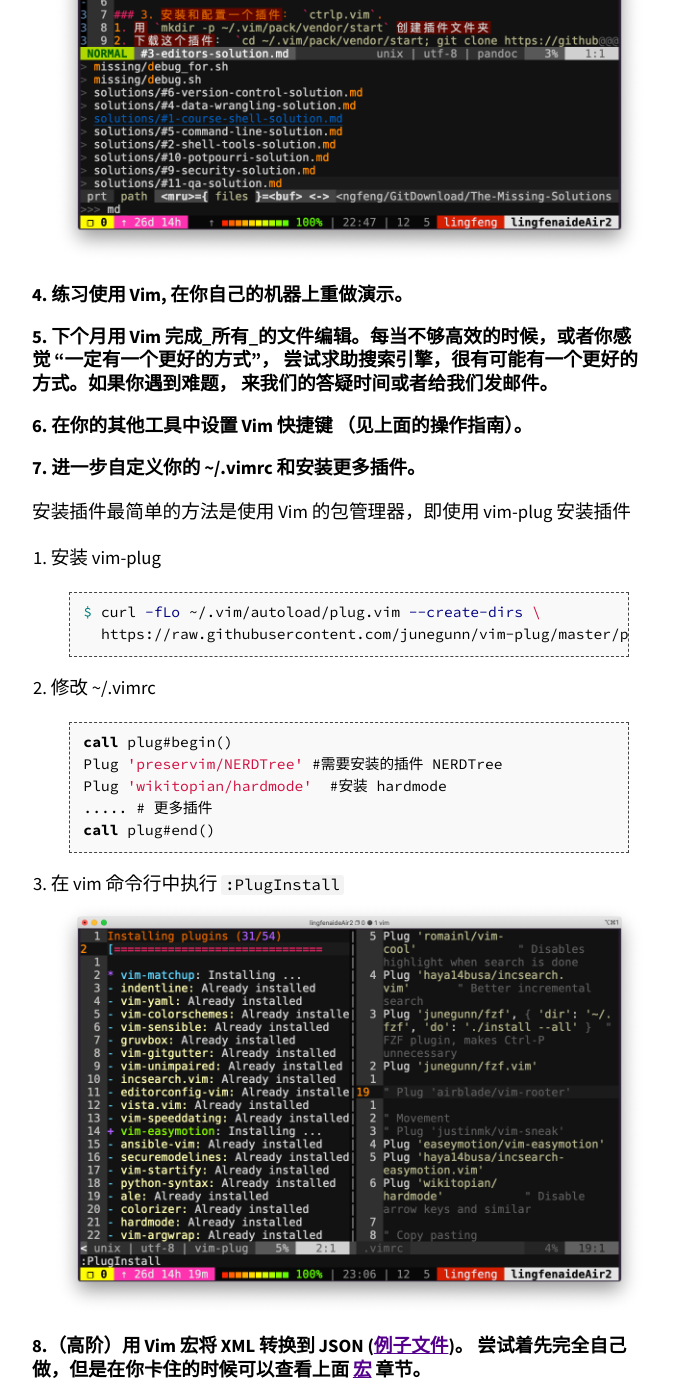
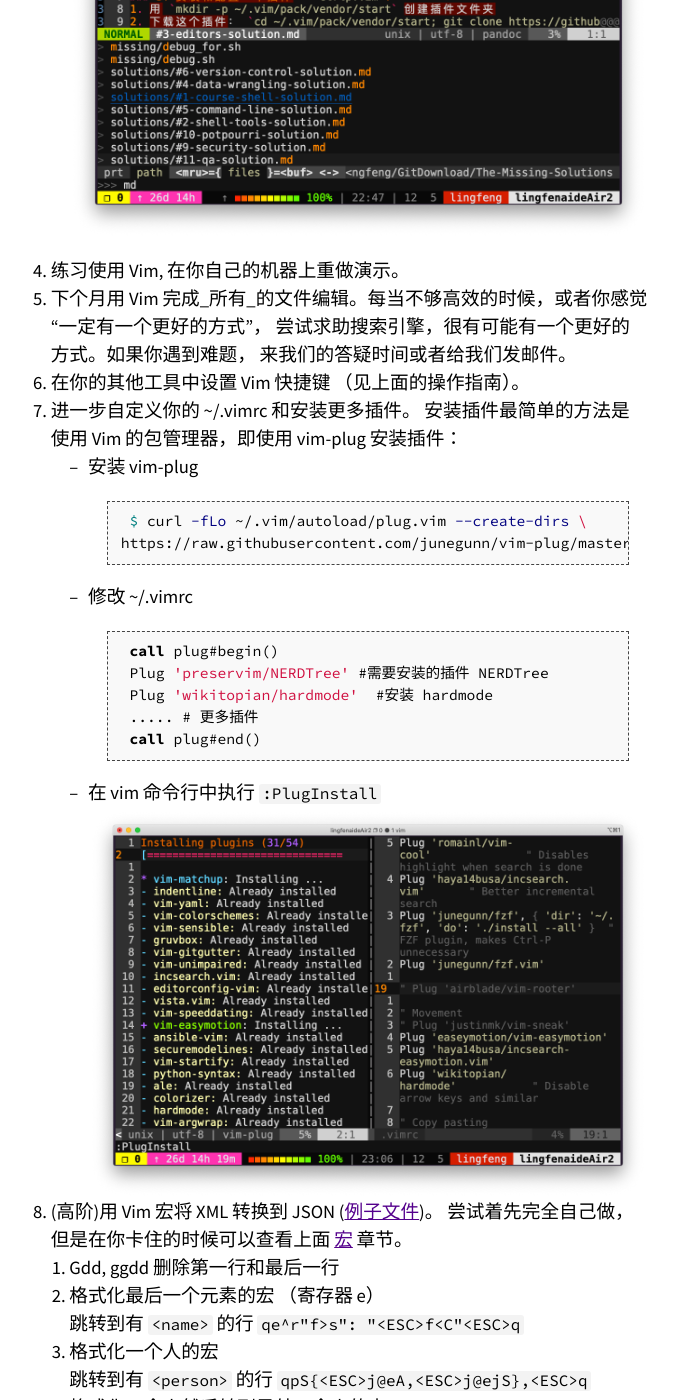
Before and after one commit to missing-semester-cn/missing-semester-cn.github.io, a Jekyll site: the page built from _2020/solutions/editors-solution.md, in a window 1280 px wide and 1400 px high, scrolled down 1390 px. Shown: the whole window, without its empty margins (300-978 px from the left). Built offline with Jekyll 4.4.1, drawn with Linux system fonts in a browser that asks for light colours; some of the changed text lies outside the part shown.

Commit message:
update solution#3

````diff
--- a/_2020/solutions/editors-solution.md
+++ b/_2020/solutions/editors-solution.md
@@ -4,64 +4,54 @@
 solution: true
 ---
 
-### 1. 完成 vimtutor。 备注： 它在一个 80x24（80 列，24 行） 终端窗口看起来最好。
-```bash
-vimtutor
-```
-### 2. 下载我们的[vimrc](https://missing-semester-cn.github.io/2020/files/vimrc)，然后把它保存到 `~/.vimrc`。 通读这个注释详细的文件 （用 Vim!）， 然后观察 Vim 在这个新的设置下看起来和使用起来有哪些细微的区别。
-
-### 3. 安装和配置一个插件： `ctrlp.vim`.
-1. 用 `mkdir -p ~/.vim/pack/vendor/start` 创建插件文件夹
-2. 下载这个插件： `cd ~/.vim/pack/vendor/start; git clone https://github.com/ctrlpvim/ctrlp.vim`
-下载后需要在~/.vimrc 中添加如下设置，参考[这里](http://ctrlpvim.github.io/ctrlp.vim/#installation)
-    ```vim
-    set runtimepath^=~/.vim/pack/vendor/start/ctrlp.vim
-    ```
-3. 请阅读这个插件的[文档](https://github.com/ctrlpvim/ctrlp.vim/blob/master/readme.md)。 尝试用 CtrlP 来在一个工程文件夹里定位一个文件， 打开 Vim, 然后用 Vim 命令控制行开始 :CtrlP.  ![1.png]({{site.url}}/2020/solutions/images/3/1.png)
-
-
-4. 自定义 CtrlP： 添加 [configuration](https://github.com/ctrlpvim/ctrlp.vim/blob/master/readme.md#basic-options) 到你的 ~/.vimrc 来用按 Ctrl-P 打开 CtrlP
-    ```vim
-    let g:ctrlp_map ='<c-p>'
-    let g:ctrlp_cmd = 'CtrlP'
-    let g:ctrlp_working_path_mode = 'ra' #设置默认路径为当前路径
-    ```
-    ![1.png]({{site.url}}/2020/solutions/images/3/2.png)
-
-### 4. 练习使用 Vim, 在你自己的机器上重做演示。
-
-### 5. 下个月用 Vim 完成_所有_的文件编辑。每当不够高效的时候，或者你感觉 “一定有一个更好的方式”， 尝试求助搜索引擎，很有可能有一个更好的方式。如果你遇到难题， 来我们的答疑时间或者给我们发邮件。
-
-### 6. 在你的其他工具中设置 Vim 快捷键 （见上面的操作指南）。
-
-### 7. 进一步自定义你的 ~/.vimrc 和安装更多插件。
-安装插件最简单的方法是使用 Vim 的包管理器，即使用 vim-plug 安装插件
-1. 安装 vim-plug
-```bash
-$ curl -fLo ~/.vim/autoload/plug.vim --create-dirs \
-  https://raw.githubusercontent.com/junegunn/vim-plug/master/plug.vim
-```
-2. 修改 ~/.vimrc
-```vim
-call plug#begin()
-Plug 'preservim/NERDTree' #需要安装的插件 NERDTree
-Plug 'wikitopian/hardmode'  #安装 hardmode
-..... # 更多插件
-call plug#end()
-```
-3. 在 vim 命令行中执行 `:PlugInstall`
-![1.png]({{site.url}}/2020/solutions//images/3/3.png)
-
-### 8.（高阶）用 Vim 宏将 XML 转换到 JSON ([例子文件](https://missing-semester-cn.github.io/2020/files/example-data.xml))。 尝试着先完全自己做，但是在你卡住的时候可以查看上面 [宏](https://missing-semester-cn.github.io/2020/editors/#macros) 章节。
-
-
-1. Gdd, ggdd 删除第一行和最后一行
-2. 格式化最后一个元素的宏 （寄存器 e）
-   跳转到有 `<name>` 的行
-        `qe^r"f>s": "<ESC>f<C"<ESC>q`
-3. 格式化一个人的宏
-跳转到有 `<person>` 的行 `qpS{<ESC>j@eA,<ESC>j@ejS},<ESC>q`
-4. 格式化一个人然后转到另外一个人的宏
-跳转到有 `<person>` 的行`qq@pjq`
-1. 执行宏到文件尾 `999@q`
-2. 手动移除最后的 , 然后加上 [ 和 ] 分隔符
+1. 完成 vimtutor。 备注： 它在一个 80x24（80 列，24 行） 终端窗口看起来最好。
+  ```bash
+  vimtutor
+  ```
+2. 下载我们的[vimrc](https://missing-semester-cn.github.io/2020/files/vimrc)，然后把它保存到 `~/.vimrc`。 通读这个注释详细的文件 （用 Vim!）， 然后观察 Vim 在这个新的设置下看起来和使用起来有哪些细微的区别。
+3. 安装和配置一个插件： `ctrlp.vim`.
+   1. 用 `mkdir -p ~/.vim/pack/vendor/start` 创建插件文件夹
+   2. 下载这个插件： `cd ~/.vim/pack/vendor/start; git clone https://github.com/ctrlpvim/ctrlp.vim`
+   下载后需要在~/.vimrc 中添加如下设置，参考[这里](http://ctrlpvim.github.io/ctrlp.vim/#installation)
+       ```vim
+       set runtimepath^=~/.vim/pack/vendor/start/ctrlp.vim
+       ```
+   1. 请阅读这个插件的[文档](https://github.com/ctrlpvim/ctrlp.vim/blob/master/readme.md)。 尝试用 CtrlP 来在一个工程文件夹里定位一个文件， 打开 Vim, 然后用 Vim 命令控制行开始 :CtrlP.  ![1.png]({{site.url}}/2020/solutions/images/3/1.png)
+   2. 自定义 CtrlP： 添加 [configuration](https://github.com/ctrlpvim/ctrlp.vim/blob/master/readme.md#basic-options) 到你的 ~/.vimrc 来用按 Ctrl-P 打开 CtrlP
+       ```vim
+       let g:ctrlp_map ='<c-p>'
+       let g:ctrlp_cmd = 'CtrlP'
+       let g:ctrlp_working_path_mode = 'ra' #设置默认路径为当前路径
+       ```
+       ![1.png]({{site.url}}/2020/solutions/images/3/2.png)
+4. 练习使用 Vim, 在你自己的机器上重做演示。
+5. 下个月用 Vim 完成_所有_的文件编辑。每当不够高效的时候，或者你感觉 “一定有一个更好的方式”， 尝试求助搜索引擎，很有可能有一个更好的方式。如果你遇到难题， 来我们的答疑时间或者给我们发邮件。
+6. 在你的其他工具中设置 Vim 快捷键 （见上面的操作指南）。
+7. 进一步自定义你的 ~/.vimrc 和安装更多插件。
+  安装插件最简单的方法是使用 Vim 的包管理器，即使用 vim-plug 安装插件：
+* 安装 vim-plug
+ ```bash
+ $ curl -fLo ~/.vim/autoload/plug.vim --create-dirs \
+   https://raw.githubusercontent.com/junegunn/vim-plug/master/plug.vim
+ ```
+* 修改 ~/.vimrc
+ ```vim
+ call plug#begin()
+ Plug 'preservim/NERDTree' #需要安装的插件 NERDTree
+ Plug 'wikitopian/hardmode'  #安装 hardmode
+ ..... # 更多插件
+ call plug#end()
+ ```
+* 在 vim 命令行中执行 `:PlugInstall`
+ ![1.png]({{site.url}}/2020/solutions//images/3/3.png)
+ 8. (高阶)用 Vim 宏将 XML 转换到 JSON ([例子文件](https://missing-semester-cn.github.io/2020/files/example-data.xml))。 尝试着先完全自己做，但是在你卡住的时候可以查看上面 [宏](https://missing-semester-cn.github.io/2020/editors/#macros) 章节。
+     1. Gdd, ggdd 删除第一行和最后一行
+     2. 格式化最后一个元素的宏 （寄存器 e）
+      跳转到有 `<name>` 的行
+           `qe^r"f>s": "<ESC>f<C"<ESC>q`
+     3. 格式化一个人的宏
+     跳转到有 `<person>` 的行 `qpS{<ESC>j@eA,<ESC>j@ejS},<ESC>q`
+     1. 格式化一个人然后转到另外一个人的宏
+     跳转到有 `<person>` 的行`qq@pjq`
+    1. 执行宏到文件尾 `999@q`
+    2. 手动移除最后的 , 然后加上 [ 和 ] 分隔符
````
